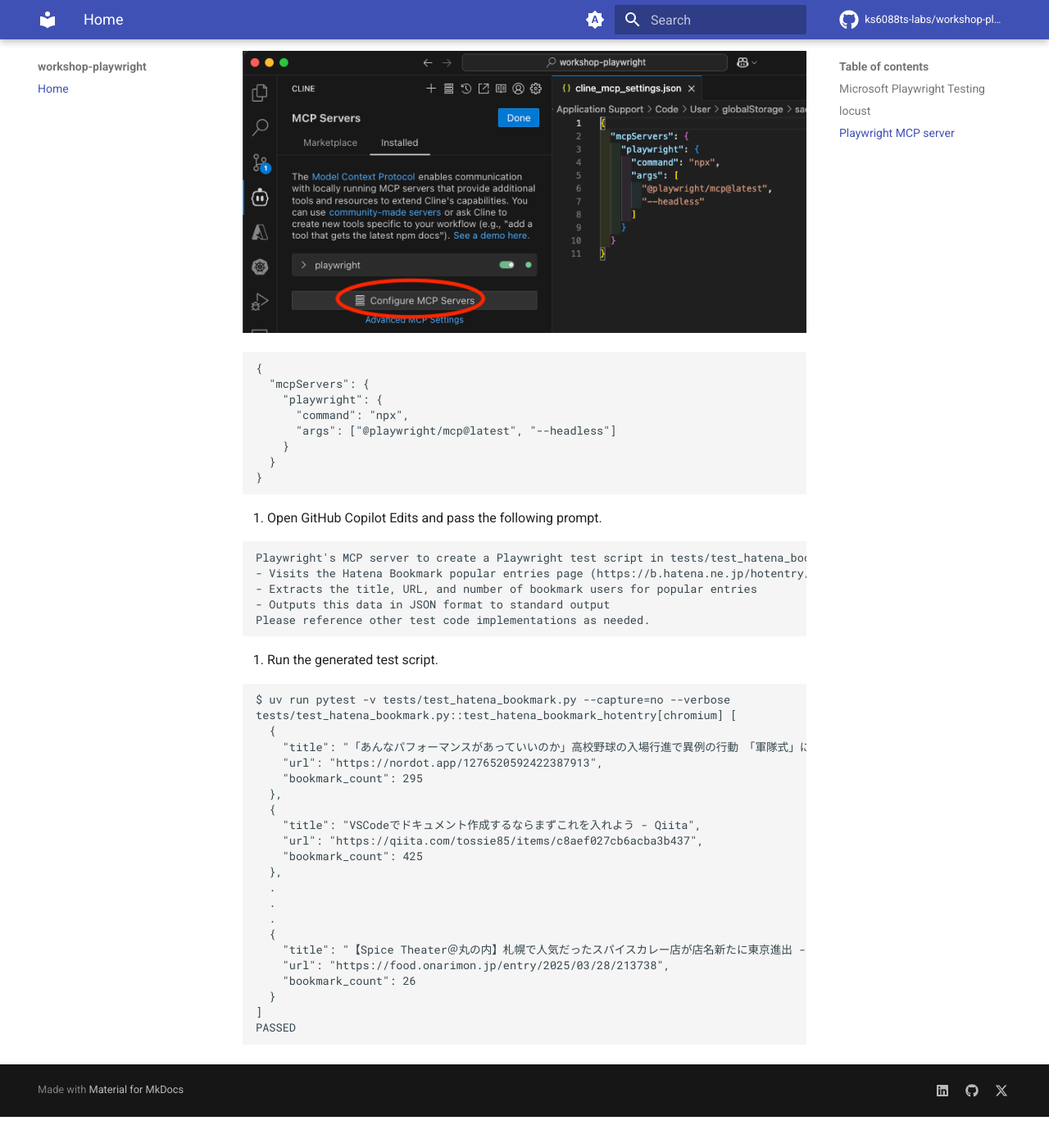
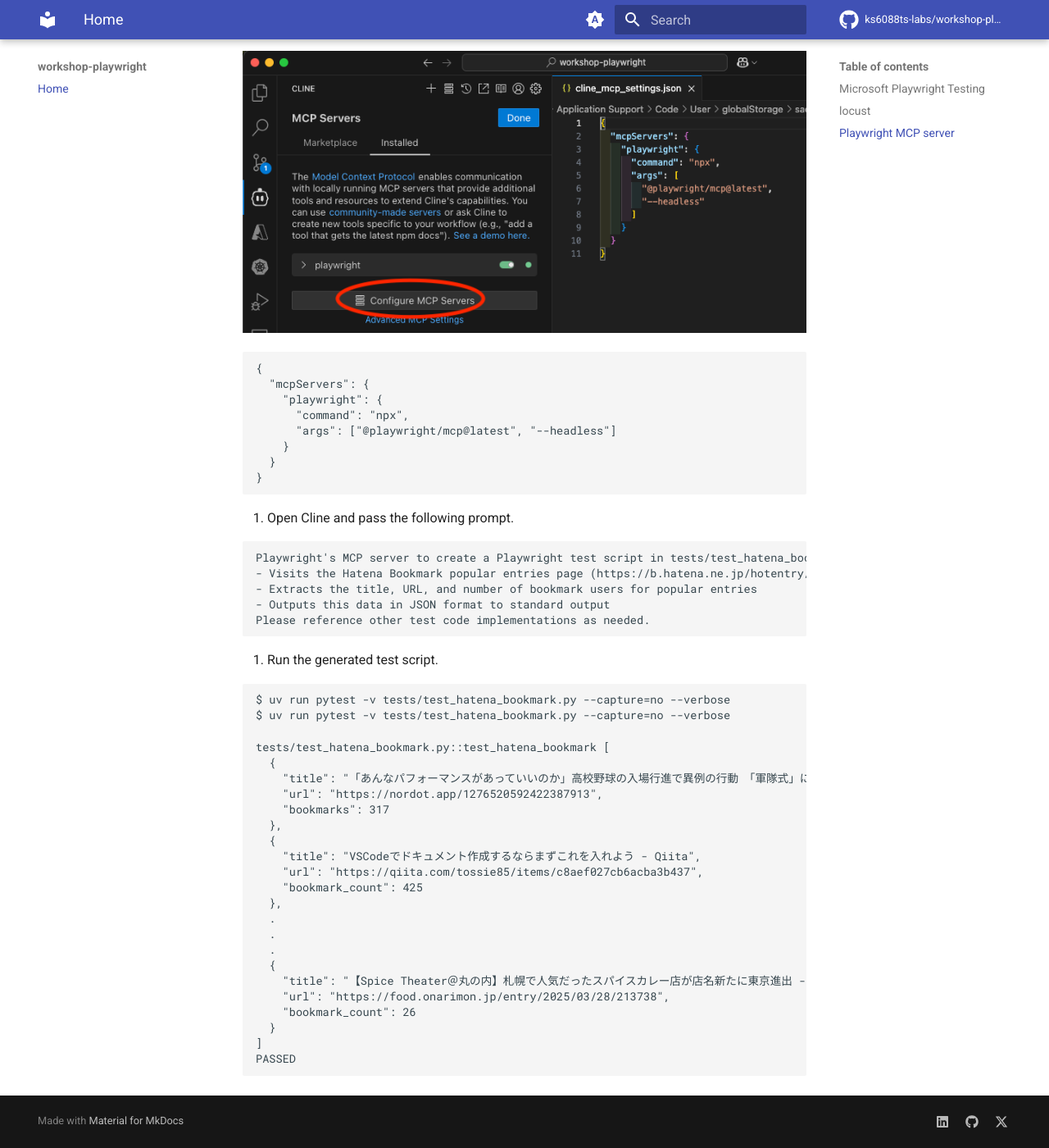
Before and after one commit to ks6088ts-labs/workshop-playwright, an MkDocs documentation site: the page built from docs/index.md, in a window 1280 px wide and 1400 px high, scrolled down 1539 px. Shown: the whole window at 82% size. Built offline with MkDocs 1.6.1 and Material for MkDocs 9.7.7, drawn with Linux system fonts in a browser that asks for light colours; comment, search, counter and statistics services are not loaded; before the commit the page ends 2901 px from its top, so only the background shows below that.

Commit message:
use cline to generate e2e test code and fix it via github copilot edit

````diff
--- a/docs/index.md
+++ b/docs/index.md
@@ -81,7 +81,7 @@
 }
 ```
 
-4. Open GitHub Copilot Edits and pass the following prompt.
+4. Open Cline and pass the following prompt.
 
 ```
 Playwright's MCP server to create a Playwright test script in tests/test_hatena_bookmark.py that:
@@ -95,11 +95,13 @@
 
 ```shell
 $ uv run pytest -v tests/test_hatena_bookmark.py --capture=no --verbose
-tests/test_hatena_bookmark.py::test_hatena_bookmark_hotentry[chromium] [
+$ uv run pytest -v tests/test_hatena_bookmark.py --capture=no --verbose
+
+tests/test_hatena_bookmark.py::test_hatena_bookmark [
   {
     "title": "「あんなパフォーマンスがあっていいのか」高校野球の入場行進で異例の行動　「軍隊式」に疑問を持ったチームに驚きの反響 ｜ 47NEWS",
     "url": "https://nordot.app/1276520592422387913",
-    "bookmark_count": 295
+    "bookmarks": 317
   },
   {
     "title": "VSCodeでドキュメント作成するならまずこれを入れよう - Qiita",
````
Also changed, not shown: 1 other file.
